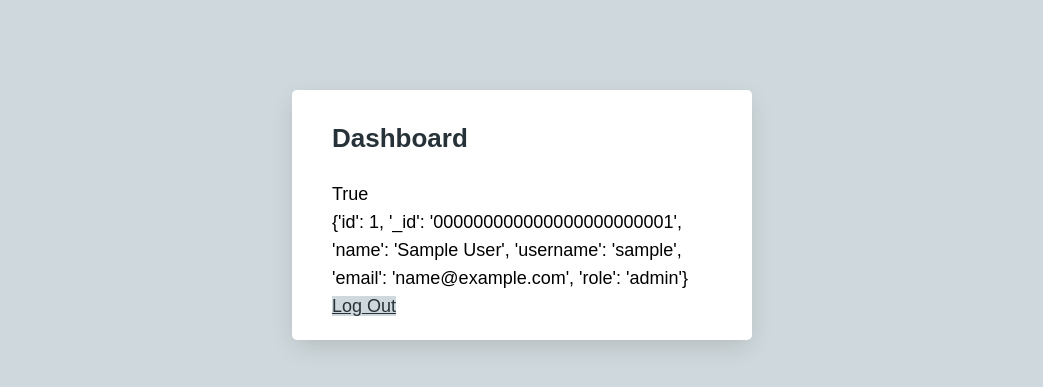
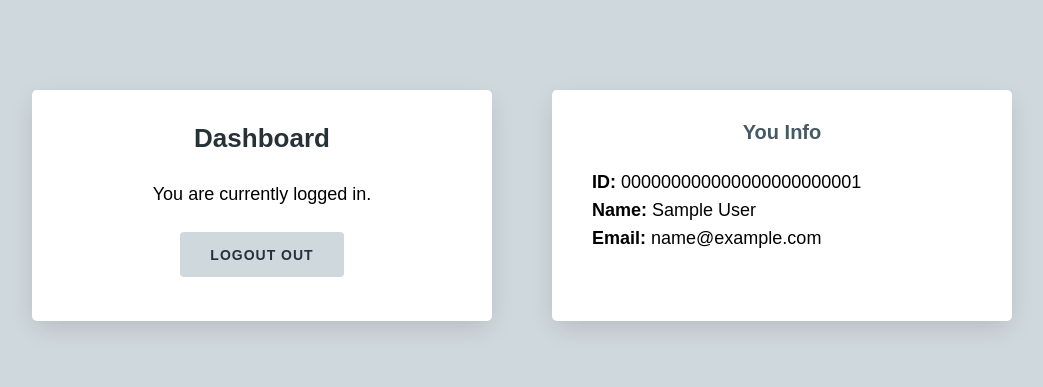
Before and after one commit to shuheng-liu/mongo-flask-login, a Flask app: page /dashboard/ in a window 1280 px wide. Shown: the top 387 px of the page, without its empty margins (118-1161 px from the left). Run offline with Flask 2, Linux system fonts and the light colour scheme; the visitor is signed in with stand-in values (Sample User, id 1).

Commit message:
feat(): beautify dashboard layout

```diff
--- a/templates/dashboard.html
+++ b/templates/dashboard.html
@@ -4,12 +4,21 @@
 
     <div class="card-wrapper">
         <div class="card">
-            <h1>Dashboard</h1>
+            <h1 class="center">Dashboard</h1>
+            <p class="center">You are currently logged in.</p>
 
-            {{ session['logged_in'] }} <br>
-            {{ session['user'] }} <br>
-            <a class="btn--secondary" href="/user/logout">Log Out</a>
+            <div class="center">
+                <a href="/user/logout" class="btn btn--secondary">Logout Out</a>
+            </div>
 
+        </div>
+        <div class="card">
+            <h2 class="center">You Info</h2>
+            <p>
+                <strong>ID:</strong> {{session['user']['_id']}}<br>
+                <strong>Name:</strong> {{session['user']['name']}}<br>
+                <strong>Email:</strong> {{session['user']['email']}}<br>
+            </p>
         </div>
     </div>
 
```
